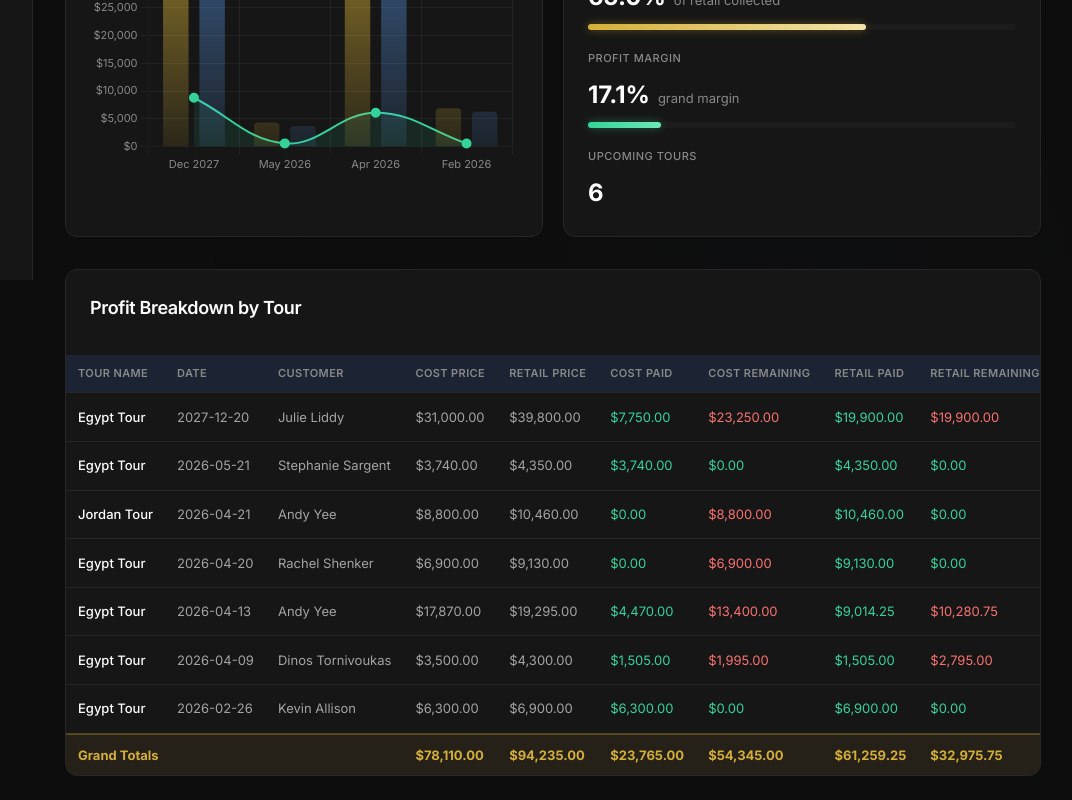
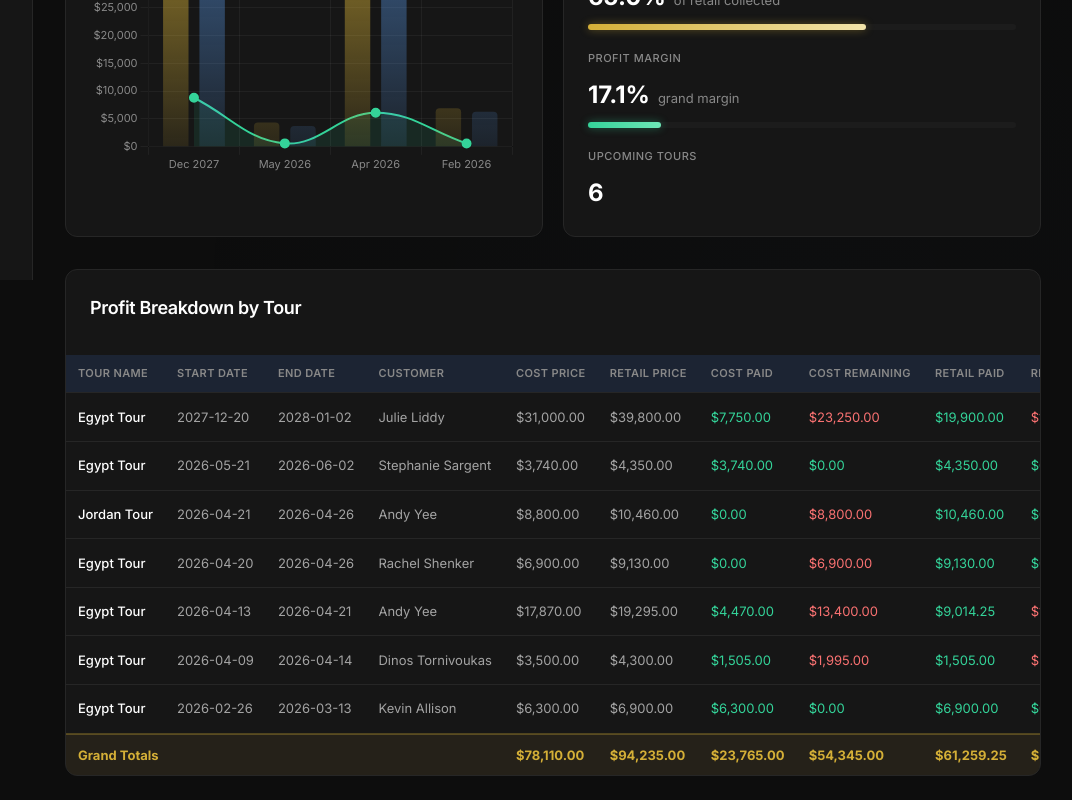
Before and after one commit to amraliunb-coder/mr-mrs-egypt-dashboard, a Next.js app: page / in a window 1280 px wide. Shown: the part 520-1320 px from the top of the page, without its empty margins (207-1279 px from the left). Built offline with nearby package versions, Linux system fonts and the light colour scheme.

Commit message:
Refine: Unified Tour Status logic (Arrived/Completed/Upcoming) and End Date integration across all pages

```diff
--- a/src/app/calendar/page.tsx
+++ b/src/app/calendar/page.tsx
@@ -96,6 +96,8 @@ export default function CalendarPage() {
                                     <tr>
                                         <th>Tour Name</th>
                                         <th>Customer</th>
+                                        <th>Start Date</th>
+                                        <th>End Date</th>
                                         <th>Cost</th>
                                         <th>Retail</th>
                                         <th>Profit</th>
@@ -107,6 +109,8 @@ export default function CalendarPage() {
                                         <tr key={t.id}>
                                             <td style={{ fontWeight: 500, color: 'var(--text-primary)' }}>{t.tourName}</td>
                                             <td>{t.customerName}</td>
+                                            <td>{t.date}</td>
+                                            <td>{t.endDate || t.date}</td>
                                             <td>{fmt(t.costPrice)}</td>
                                             <td>{fmt(t.retailPrice)}</td>
                                             <td className={t.profit >= 0 ? 'text-green' : 'text-red'}>{fmt(t.profit)}</td>
--- a/src/app/customers/page.tsx
+++ b/src/app/customers/page.tsx
@@ -136,7 +136,8 @@ export default function CustomersPage() {
                                                         <thead>
                                                             <tr>
                                                                 <th>Tour</th>
-                                                                <th>Date</th>
+                                                                <th>Start</th>
+                                                                <th>End</th>
                                                                 <th>Retail</th>
                                                                 <th>Status</th>
                                                             </tr>
@@ -146,6 +147,7 @@ export default function CustomersPage() {
                                                                 <tr key={t.id}>
                                                                     <td>{t.tourName}</td>
                                                                     <td>{t.date}</td>
+                                                                    <td>{t.endDate || t.date}</td>
                                                                     <td>{fmt(t.retailPrice)}</td>
                                                                     <td><span className={`status-badge status-${t.status}`}>{t.status}</span></td>
                                                                 </tr>
--- a/src/app/globals.css
+++ b/src/app/globals.css
@@ -474,7 +474,8 @@ tr.totals-row td {
   border: 1px solid rgba(52, 211, 153, 0.2);
 }
 
-.status-active {
+.status-active,
+.status-arrived {
   background: rgba(212, 175, 55, 0.1);
   color: var(--gold-primary);
   border: 1px solid rgba(212, 175, 55, 0.3);
--- a/src/app/tours/page.tsx
+++ b/src/app/tours/page.tsx
@@ -102,6 +102,7 @@ export default function ToursPage() {
                 >
                     <option value="all">All Status</option>
                     <option value="upcoming">Upcoming</option>
+                    <option value="arrived">Arrived</option>
                     <option value="completed">Completed</option>
                     <option value="cancelled">Cancelled</option>
                 </select>
@@ -130,7 +131,8 @@ export default function ToursPage() {
                             <thead>
                                 <tr>
                                     <th>Tour Name</th>
-                                    <th>Date</th>
+                                    <th>Start Date</th>
+                                    <th>End Date</th>
                                     <th>Customer</th>
                                     <th>Cost</th>
                                     <th>Retail</th>
@@ -145,6 +147,7 @@ export default function ToursPage() {
                                     <tr key={t.id}>
                                         <td style={{ fontWeight: 500, color: 'var(--text-primary)' }}>{t.tourName}</td>
                                         <td>{t.date}</td>
+                                        <td>{t.endDate || t.date}</td>
                                         <td>{t.customerName}</td>
                                         <td>{fmt(t.costPrice)}</td>
                                         <td>{fmt(t.retailPrice)}</td>
--- a/src/components/dashboard/ProfitBreakdown.tsx
+++ b/src/components/dashboard/ProfitBreakdown.tsx
@@ -31,7 +31,8 @@ export default function ProfitBreakdown({ tours, summary }: Props) {
                     <thead>
                         <tr>
                             <th>Tour Name</th>
-                            <th>Date</th>
+                            <th>Start Date</th>
+                            <th>End Date</th>
                             <th>Customer</th>
                             <th>Cost Price</th>
                             <th>Retail Price</th>
@@ -49,6 +50,7 @@ export default function ProfitBreakdown({ tours, summary }: Props) {
                             <tr key={t.id}>
                                 <td style={{ fontWeight: 500, color: 'var(--text-primary)' }}>{t.tourName}</td>
                                 <td>{t.date}</td>
+                                <td>{t.endDate || t.date}</td>
                                 <td>{t.customerName}</td>
                                 <td>{fmt(t.costPrice)}</td>
                                 <td>{fmt(t.retailPrice)}</td>
@@ -64,7 +66,7 @@ export default function ProfitBreakdown({ tours, summary }: Props) {
                             </tr>
                         ))}
                         <tr className="totals-row">
-                            <td colSpan={3}><strong>Grand Totals</strong></td>
+                            <td colSpan={4}><strong>Grand Totals</strong></td>
                             <td>{fmt(summary.totalCosts)}</td>
                             <td>{fmt(summary.totalRevenue)}</td>
                             <td>{fmt(summary.totalCostPaid)}</td>
--- a/src/lib/seedData.ts
+++ b/src/lib/seedData.ts
@@ -7,78 +7,85 @@ export const SEED_TOURS: Omit<Tour, 'id'>[] = [
     {
         tourName: 'Egypt Tour',
         date: '2026-02-26',
+        endDate: '2026-03-13',
         customerName: 'Kevin Allison',
         costPrice: 6300,
         retailPrice: 6900,
-        costPaid: 6300,      // remaining: 0
-        retailPaid: 6900,    // remaining: 0
+        costPaid: 6300,
+        retailPaid: 6900,
         status: 'upcoming',
-        notes: 'Trip: 26-Feb to 13-Mar-26',
+        notes: '',
     },
     {
         tourName: 'Egypt Tour',
         date: '2026-04-09',
+        endDate: '2026-04-14',
         customerName: 'Dinos Tornivoukas',
         costPrice: 3500,
         retailPrice: 4300,
-        costPaid: 1505,      // remaining: 1995
-        retailPaid: 1505,    // remaining: 2795
+        costPaid: 1505,
+        retailPaid: 1505,
         status: 'upcoming',
-        notes: 'Trip: 09-Apr to 14-Apr-26',
+        notes: '',
     },
     {
         tourName: 'Egypt Tour',
         date: '2026-04-13',
+        endDate: '2026-04-21',
         customerName: 'Andy Yee',
         costPrice: 17870,
         retailPrice: 19295,
-        costPaid: 4470,      // remaining: 13400
-        retailPaid: 9014.25, // remaining: 10280.75
+        costPaid: 4470,
+        retailPaid: 9014.25,
         status: 'upcoming',
-        notes: 'Trip: 13-Apr to 21-Apr-26 — Egypt leg',
+        notes: 'Egypt leg',
     },
     {
         tourName: 'Jordan Tour',
         date: '2026-04-21',
+        endDate: '2026-04-26',
         customerName: 'Andy Yee',
         costPrice: 8800,
         retailPrice: 10460,
-        costPaid: 0,         // remaining: 8800
-        retailPaid: 10460,   // remaining: 0
+        costPaid: 0,
+        retailPaid: 10460,
         status: 'upcoming',
-        notes: 'Trip: 21-Apr to 26-Apr-26 — Jordan leg',
+        notes: 'Jordan leg',
     },
     {
         tourName: 'Egypt Tour',
         date: '2026-04-20',
+        endDate: '2026-04-26',
         customerName: 'Rachel Shenker',
         costPrice: 6900,
         retailPrice: 9130,
-        costPaid: 0,         // remaining: 6900
-        retailPaid: 9130,    // remaining: 0
+        costPaid: 0,
+        retailPaid: 9130,
         status: 'upcoming',
-        notes: 'Trip: 20-Apr to 26-Apr-26',
+        notes: '',
     },
     {
         tourName: 'Egypt Tour',
         date: '2026-05-21',
+        endDate: '2026-06-02',
         customerName: 'Stephanie Sargent',
         costPrice: 3740,
         retailPrice: 4350,
-        costPaid: 3740,      // remaining: 0
-        retailPaid: 4350,    // remaining: 0
+        costPaid: 3740,
+        retailPaid: 4350,
         status: 'upcoming',
-        notes: 'Trip: 21-May to 02-Jun-26',
+        notes: '',
     },
     {
         tourName: 'Egypt Tour',
         date: '2027-12-20',
+        endDate: '2028-01-02',
         customerName: 'Julie Liddy',
         costPrice: 31000,
         retailPrice: 39800,
-        costPaid: 7750,      // remaining: 23250
-        retailPaid: 19900,   // remaining: 19900
+        costPaid: 7750,
+        retailPaid: 19900,
         status: 'upcoming',
-        notes: 'Trip: 20-Dec-27 to 02-Jan-28',
+        notes: '',
     },
 ];
--- a/src/lib/store.ts
+++ b/src/lib/store.ts
@@ -18,9 +18,12 @@ export function computeTourFields(tour: Tour): TourWithComputed {
     let effectiveStatus = tour.status;
     if (tour.status !== 'cancelled') {
         const today = format(new Date(), 'yyyy-MM-dd');
-        if (tour.date === today) {
-            effectiveStatus = 'active' as any;
-        } else if (tour.date < today) {
+        const startDate = tour.date;
+        const endDate = tour.endDate || tour.date; // fallback if missing
+
+        if (today >= startDate && today <= endDate) {
+            effectiveStatus = 'arrived';
+        } else if (today > endDate) {
             effectiveStatus = 'completed';
         } else {
             effectiveStatus = 'upcoming';
@@ -58,8 +61,8 @@ export function getTours(): TourWithComputed[] {
 }
 
 function stripComputed(tour: TourWithComputed | Tour): Tour {
-    const { id, tourName, date, customerName, customerEmail, costPrice, retailPrice, costPaid, retailPaid, notes, status } = tour;
-    return { id, tourName, date, customerName, customerEmail, costPrice, retailPrice, costPaid, retailPaid, notes, status };
+    const { id, tourName, date, endDate, customerName, customerEmail, costPrice, retailPrice, costPaid, retailPaid, notes, status } = tour;
+    return { id, tourName, date, endDate, customerName, customerEmail, costPrice, retailPrice, costPaid, retailPaid, notes, status };
 }
 
 function saveTours(tours: (Tour | TourWithComputed)[]) {
--- a/src/lib/types.ts
+++ b/src/lib/types.ts
@@ -9,7 +9,8 @@ export interface Tour {
     costPaid: number;
     retailPaid: number;
     notes?: string;
-    status: 'upcoming' | 'completed' | 'cancelled' | 'active';
+    status: 'upcoming' | 'completed' | 'cancelled' | 'active' | 'arrived';
+    endDate: string;
 }
 
 export interface TourWithComputed extends Tour {
```
Also changed, not shown: src/components/tours/TourForm.tsx (+38 -21 lines).
